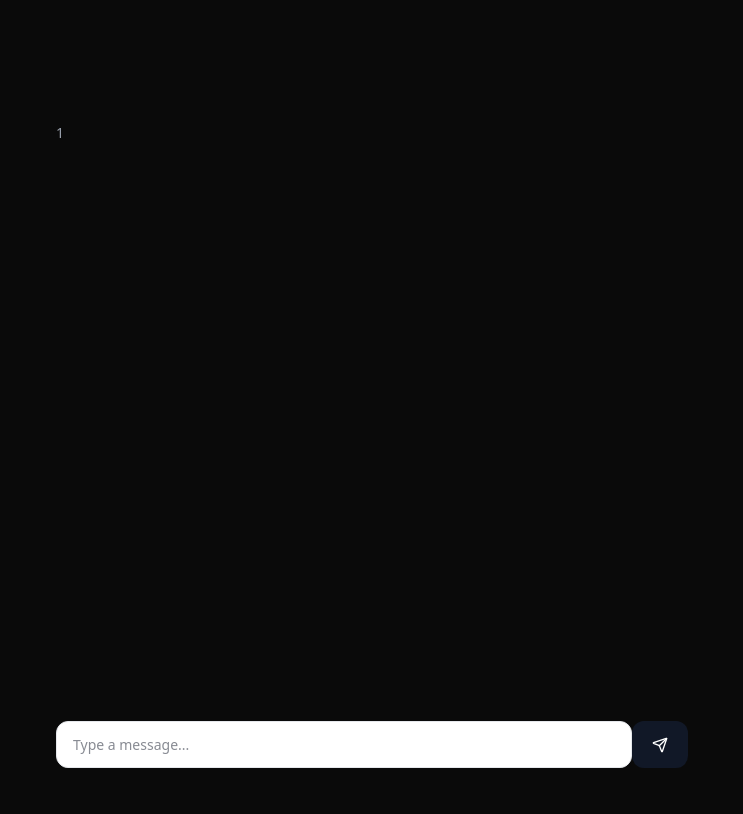
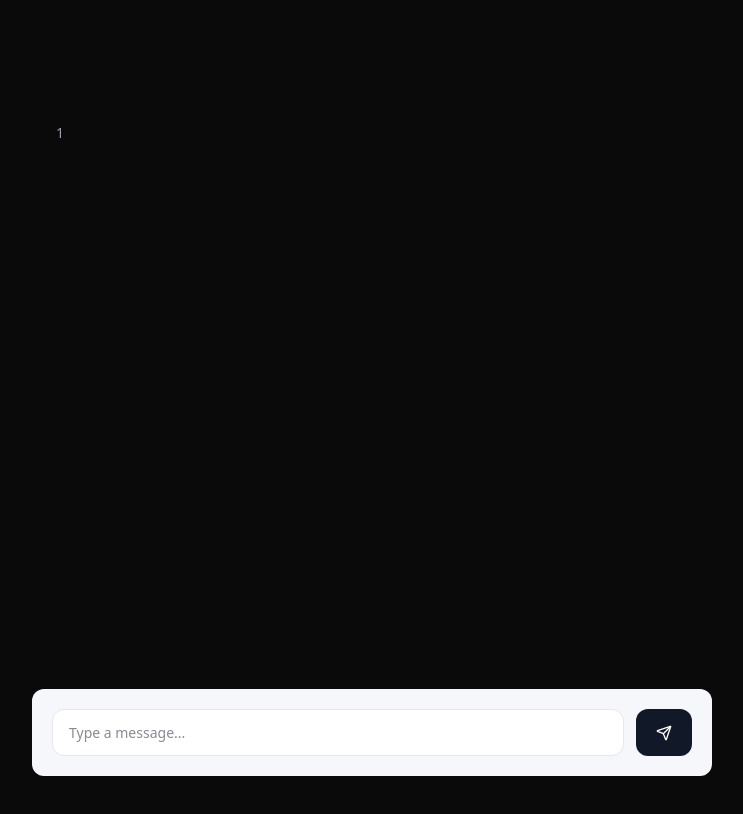
Before and after one commit to INTERACT-LLM/frontend, a Next.js app: page /chat/1 in a window 1280 px wide. Shown: the whole page, without its empty margins (268-1011 px from the left). Built offline with nearby package versions, Linux system fonts and the light colour scheme.

Commit message:
almost works scroll

```diff
--- a/src/components/ChatWindow/ChatWindow.module.css
+++ b/src/components/ChatWindow/ChatWindow.module.css
@@ -30,18 +30,24 @@ html, body {
   flex: 1;
   min-height: 0;
 
-  overflow-y: auto;
-
   display: flex;
   flex-direction: column;
   gap: 16px;
-
-  padding: 8px 0;
 }
 
 .inputRow {
-  flex-shrink: 0;
+  position: fixed;
+  bottom: 24px; /* adjust to match your wrapper margin */
+  left: 50%;
+  transform: translateX(-50%);
+
+  width: min(680px, calc(100% - 48px));
+
   display: flex;
+  gap: 12px;
+  background: #f6f7fb;
+  padding: 20px;
+  border-radius: 12px;
 }
 
 .input {
```
